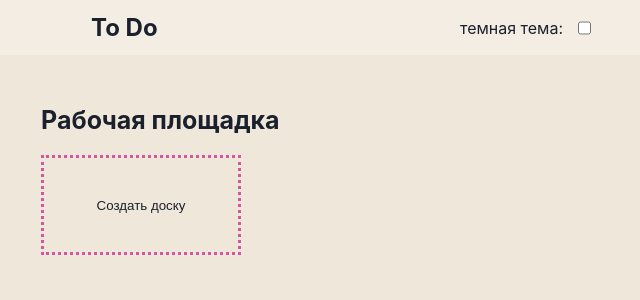
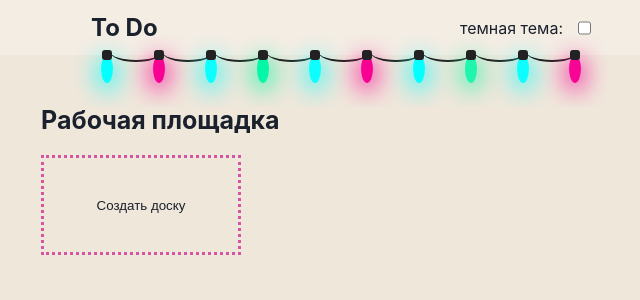
Before and after one commit to AlcorBBX/todo, a React (Create React App) app: page / in a window 1280 px wide. Shown: the top 300 px of the page, without its empty margins (299-939 px from the left). Built offline with nearby package versions, Linux system fonts and the light colour scheme.

Commit message:
add christmas rope :)

```diff
--- /dev/null
+++ b/src/components/layout/Header/ChristmasRope.tsx
@@ -0,0 +1,18 @@
+import styles from "./header.module.scss";
+
+export const ChristmasRope = () => {
+  return (
+    <ul className={styles.lightRope}>
+      <li></li>
+      <li></li>
+      <li></li>
+      <li></li>
+      <li></li>
+      <li></li>
+      <li></li>
+      <li></li>
+      <li></li>
+      <li></li>
+    </ul>
+  );
+};
--- a/src/components/layout/Header/Header.tsx
+++ b/src/components/layout/Header/Header.tsx
@@ -1,11 +1,18 @@
+import { useEffect, useState } from "react";
 import { useNavigate } from "react-router-dom";
 import { ThemeContext, themes } from "../../../contexts/ThemeContext";
 import { ThemePicker } from "../../ui";
+import { ChristmasRope } from "./ChristmasRope";
 
 import styles from "./header.module.scss";
 
 export const Header = () => {
   const history = useNavigate();
+  const [width, setWidth] = useState(1200);
+
+  useEffect(() => {
+    setWidth(window.innerWidth);
+  }, []);
 
   return (
     <header className={styles.header}>
@@ -23,6 +30,7 @@ export const Header = () => {
           )}
         </ThemeContext.Consumer>
       </div>
+      {width > 615 ? <ChristmasRope /> : ""}
     </header>
   );
 };
--- a/src/components/layout/Header/header.module.scss
+++ b/src/components/layout/Header/header.module.scss
@@ -14,17 +14,172 @@
 
   color: var(--text-header);
 
-  h2{
+  h2 {
     cursor: pointer;
   }
-
 }
-
 
 @media screen and (max-width: 980px) {
   .container {
     width: 100%;
     padding: 3% 4%;
   }
+}
 
+.lightRope {
+width: 100%;
+  text-align: center;
+  white-space: nowrap;
+  overflow: hidden;
+  position: absolute;
+  z-index: 1;
+  margin: -20px 0 0 0;
+  padding: 0;
+  pointer-events: none;
+  li {
+    position: relative;
+    -webkit-animation-fill-mode: both;
+    animation-fill-mode: both;
+    -webkit-animation-iteration-count: infinite;
+    animation-iteration-count: infinite;
+    list-style: none;
+    margin: 0;
+    padding: 0;
+    display: block;
+    width: 12px;
+    height: 28px;
+    border-radius: 50%;
+    margin: 20px;
+    display: inline-block;
+    background: #00f7a5;
+    box-shadow: 0px 4.6666666667px 24px 3px #00f7a5;
+    -webkit-animation-name: flash-1;
+    animation-name: flash-1;
+    -webkit-animation-duration: 2s;
+    animation-duration: 2s;
+
+    &:last-child::after {
+      width: 0px;
+    }
+
+    &:nth-child(2n + 1) {
+      background: aqua;
+      box-shadow: 0px 4.6666666667px 24px 3px rgba(0, 255, 255, 0.5);
+      -webkit-animation-name: flash-2;
+      animation-name: flash-2;
+      -webkit-animation-duration: 0.4s;
+      animation-duration: 0.4s;
+    }
+
+    &:nth-child(4n + 2) {
+      background: #f70094;
+      box-shadow: 0px 4.6666666667px 24px 3px #f70094;
+      -webkit-animation-name: flash-3;
+      animation-name: flash-3;
+      -webkit-animation-duration: 1.1s;
+      animation-duration: 1.1s;
+    }
+
+    &:nth-child(odd) {
+      -webkit-animation-duration: 1.8s;
+      animation-duration: 1.8s;
+    }
+    &:nth-child(3n + 1) {
+      -webkit-animation-duration: 1.4s;
+      animation-duration: 1.4s;
+    }
+
+    &::before {
+      content: "";
+      position: absolute;
+      background-color: #222;
+      width: 10px;
+      height: 9.3333333333px;
+      border-radius: 3px;
+      top: -4.6666666667px;
+      left: 1px;
+    }
+
+    &::after {
+      content: "";
+      top: -14px;
+      left: 9px;
+      position: absolute;
+      width: 52px;
+      height: 18.6666666667px;
+      border-bottom: solid #222 2px;
+      border-radius: 50%;
+    }
+  }
 }
+@-webkit-keyframes flash-1 {
+  0%,
+  100% {
+    background-color: #00f7a5;
+    box-shadow: 0px 4.6666666667px 24px 3px #00f7a5;
+  }
+  50% {
+    background-color: rgba(0, 247, 165, 0.4);
+    box-shadow: 0px 4.6666666667px 24px 3px rgba(0, 247, 165, 0.4);
+  }
+}
+
+@keyframes flash-1 {
+  0%,
+  100% {
+    background-color: #00f7a5;
+    box-shadow: 0px 4.6666666667px 24px 3px #00f7a5;
+  }
+  50% {
+    background-color: rgba(0, 247, 165, 0.4);
+    box-shadow: 0px 4.6666666667px 24px 3px rgba(0, 247, 165, 0.4);
+  }
+}
+
+@-webkit-keyframes flash-2 {
+  0%,
+  100% {
+    background-color: aqua;
+    box-shadow: 0px 4.6666666667px 24px 3px aqua;
+  }
+  50% {
+    background-color: rgba(0, 255, 255, 0.4);
+    box-shadow: 0px 4.6666666667px 24px 3px rgba(0, 255, 255, 0.2);
+  }
+}
+
+@keyframes flash-2 {
+  0%,
+  100% {
+    background-color: aqua;
+    box-shadow: 0px 4.6666666667px 24px 3px aqua;
+  }
+  50% {
+    background-color: rgba(0, 255, 255, 0.4);
+    box-shadow: 0px 4.6666666667px 24px 3px rgba(0, 255, 255, 0.2);
+  }
+}
+
+@-webkit-keyframes flash-3 {
+  0%,
+  100% {
+    background-color: #f70094;
+    box-shadow: 0px 4.6666666667px 24px 3px #f70094;
+  }
+  50% {
+    background-color: rgba(247, 0, 148, 0.4);
+    box-shadow: 0px 4.6666666667px 24px 3px rgba(247, 0, 148, 0.2);
+  }
+}
+
+@keyframes flash-3 {
+  0%,
+  100% {
+    background-color: #f70094;
+    box-shadow: 0px 4.6666666667px 24px 3px #f70094;
+  }
+  50% {
+    background-color: rgba(247, 0, 148, 0.4);
+    box-shadow: 0px 4.6666666667px 24px 3px rgba(247, 0, 148, 0.2);
+  }
+}
```
